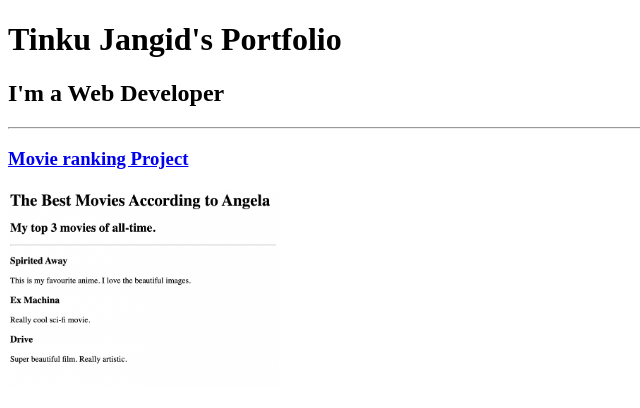
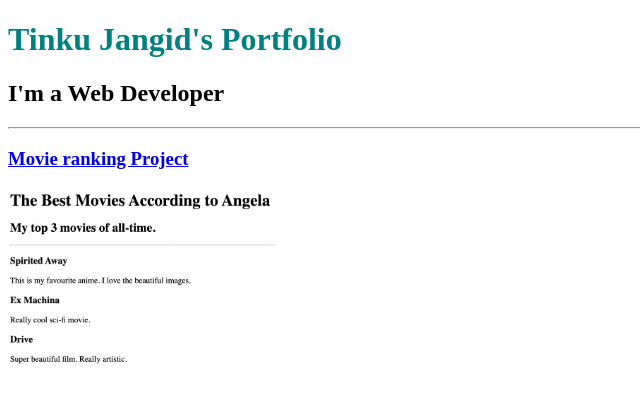
Before and after one commit to TinkuJangid/html-portfolio, a plain HTML site: page index.html in a window 1280 px wide. Shown: the top 408 px of the page, without its empty margins (0-640 px from the left). Drawn offline with Linux system fonts and the light colour scheme.

Commit message:
second commit

```diff
--- a/index.html
+++ b/index.html
@@ -21,7 +21,7 @@ https://developer.mozilla.org/en-US/docs/Web/HTML/Element/img#attr-height -->
     <title>Document</title>
 </head>
 <body>
-    <h1>Tinku Jangid's Portfolio</h1>
+    <h1 style="color:teal;">Tinku Jangid's Portfolio</h1>
     <h2>I'm a Web Developer</h2>
     <hr />
     <h3><a href="./public/movie-ranking.html">Movie ranking Project</a></h3>
```
